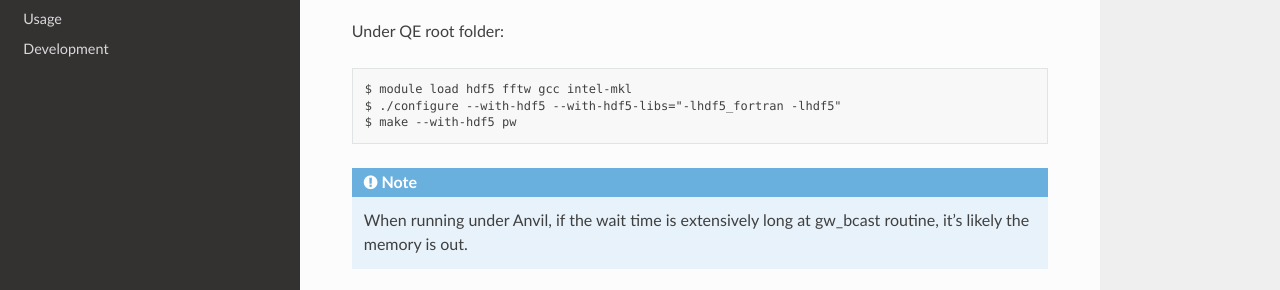
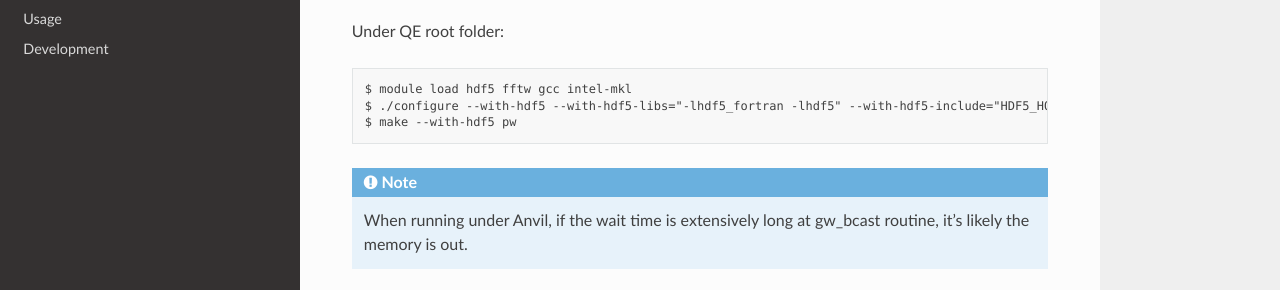
Before and after one commit to yuanyue-liu-group/EDI, a Sphinx documentation site: the page built from docs/source/Installation.rst, in a window 1280 px wide and 900 px high, scrolled down 1930 px. Shown: the part 442-732 px from the top of the window. Built offline with Sphinx 7.4.7 and the Read the Docs theme 2.0.0, drawn with Linux system fonts in a browser that asks for light colours.

Commit message:
anvil compile

```diff
--- a/docs/source/Installation.rst
+++ b/docs/source/Installation.rst
@@ -126,7 +126,7 @@
 Under QE root folder::
 
    $ module load hdf5 fftw gcc intel-mkl
-   $ ./configure --with-hdf5 --with-hdf5-libs="-lhdf5_fortran -lhdf5"
+   $ ./configure --with-hdf5 --with-hdf5-libs="-lhdf5_fortran -lhdf5" --with-hdf5-include="HDF5_HOME/include"
    $ make --with-hdf5 pw
 
 .. note::
```
